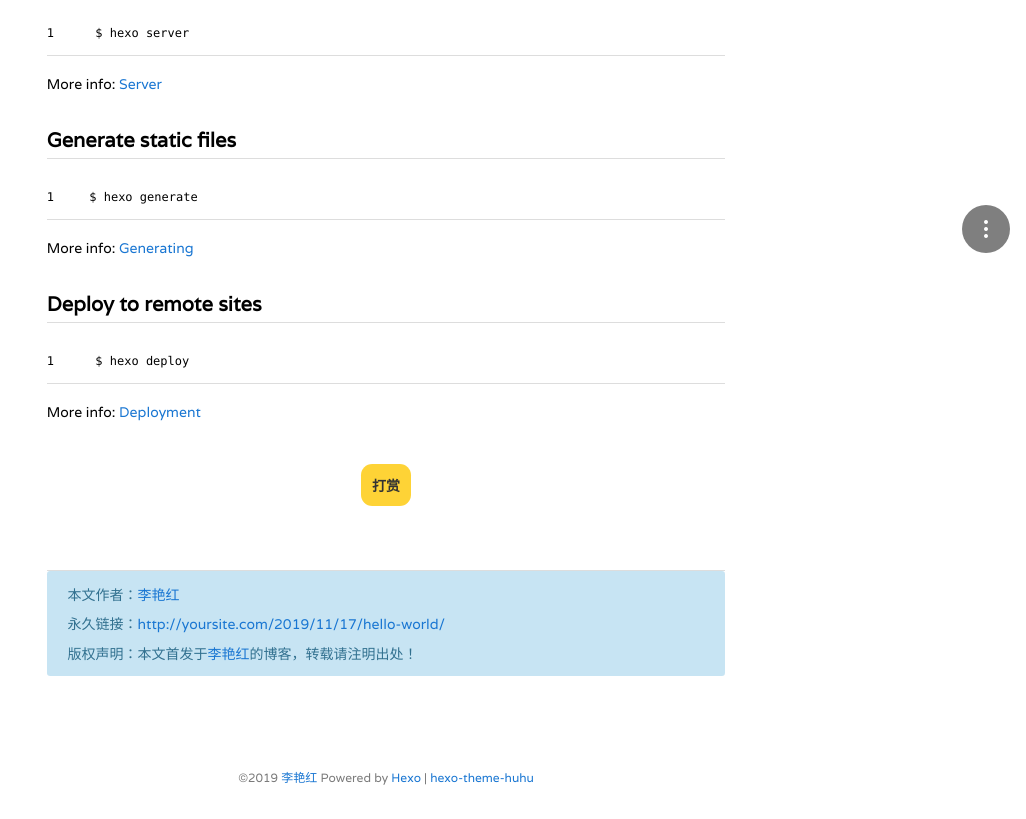
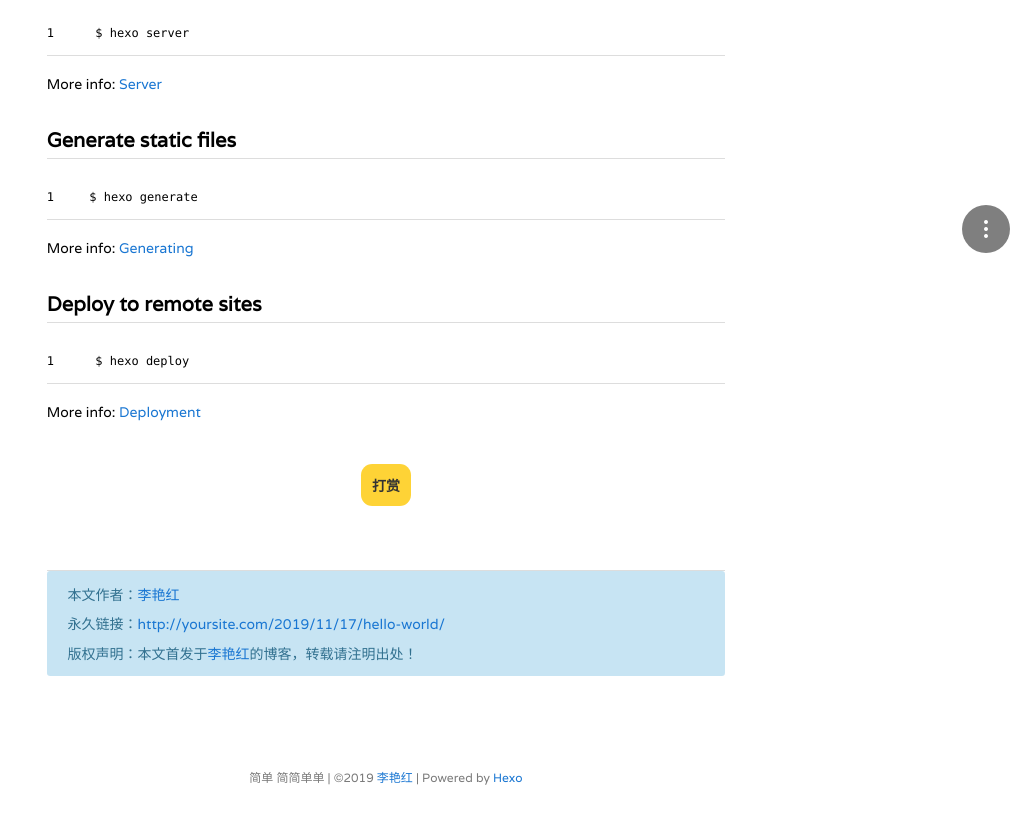
Before and after one commit to pup-uzi/pup-uzi.github.io, a plain HTML site: page 2019/11/17/hello-world/index.html in a window 1280 px wide. Shown: the part 531-1350 px from the top of the page, without its empty margins (254-1280 px from the left). Drawn offline with Linux system fonts and the light colour scheme.

Commit message:
Site updated: 2019-11-17 20:04:09

```diff
--- a/2019/11/17/hello-world/index.html
+++ b/2019/11/17/hello-world/index.html
@@ -257,10 +257,11 @@
 
 </article>
         <footer>
+
           <div class="copyright">
+            简单 简简单单 |
             ©2019
-            <a href="http://yoursite.com">李艳红</a> Powered by <a href="https://hexo.io" target="_blank" rel="noopener">Hexo</a> |
-            <a href="https://github.com/shixiaohu2206/hexo-theme-huhu" target="_blank" rel="noopener">hexo-theme-huhu</a>
+            <a href="http://yoursite.com">李艳红</a> |  Powered by <a href="https://hexo.io" target="_blank" rel="noopener">Hexo</a>
           </div>
 
         </footer>
```
Also changed, not shown: about/index.html (+3 -2 lines), archives/2019/11/index.html (+3 -2 lines), archives/2019/index.html (+3 -2 lines), archives/index.html (+3 -2 lines), categories/index.html (+3 -2 lines), friends/index.html (+3 -2 lines), index.html (+3 -2 lines), tags/index.html (+3 -2 lines).
